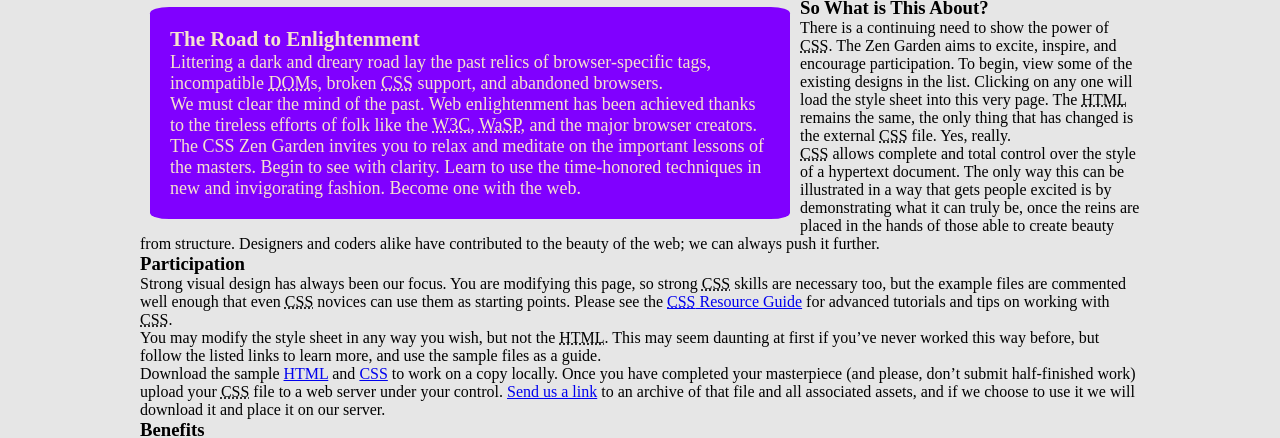
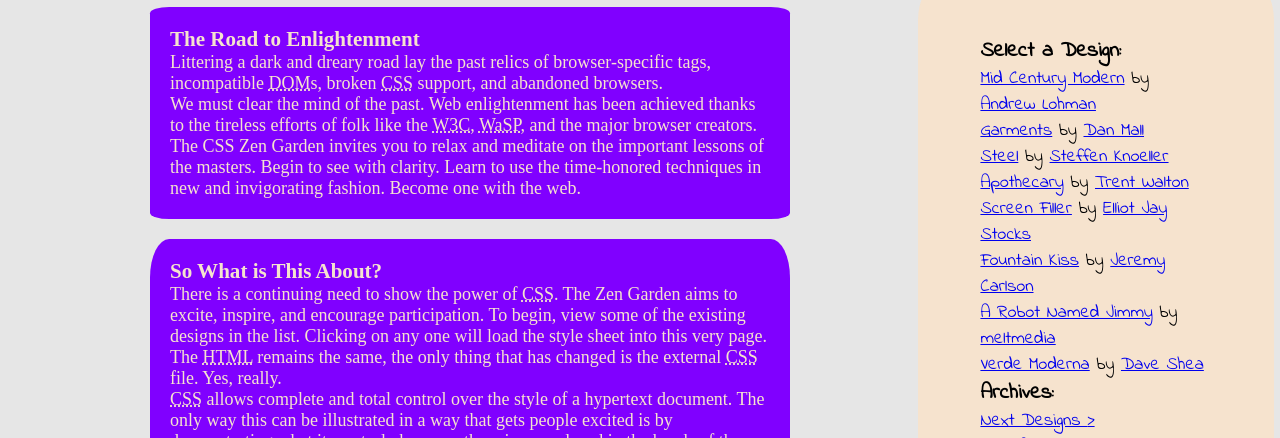
Before and after one commit to dunkel-cat/garden.css, a plain HTML site: page index.html in a window 1280 px wide. Shown: the part 340-778 px from the top of the page. Drawn offline with Linux system fonts and the light colour scheme.

Commit message:
updating css

```diff
--- a/css/estilos.css
+++ b/css/estilos.css
@@ -45,6 +45,7 @@ header nav a:hover{
 	font-size: 18px;
 	width: 70%;
 }
+
 .preamble{
 	font-size: 18px;
 	padding:20px;
@@ -58,3 +59,41 @@ header nav a:hover{
   	margin-left: 1%;
   	margin-right: 1%;
 }
+.main{
+	font-size: 18px;
+	padding:20px;
+	background-color:#8000FF;
+	width: 60%;
+	color: #F6E3CE;
+	border-radius: 3%;
+	float: left;
+	margin-top: 1%;
+  	margin-bottom: 1%;
+  	margin-left: 1%;
+  	margin-right: 1%;
+}
+aside{
+	font-size: 18px;
+	padding:50px;
+	background-color:#F6E3CE;
+	width: 20%;
+	height: 100%
+	color: #F6E3CE;
+	font-family: 'Indie Flower', cursive;
+	margin-top: 20px;
+	border-radius: 5%;
+	position: absolute;
+	right: 0;
+	top: 40%;
+	margin-top: 0.5%;
+  	margin-bottom: 0.5%;
+  	margin-left: 0.5%;
+  	margin-right: 0.5%;
+  }
+
+footer{
+
+	width: 100%;
+	background:#F5A9E1;
+	padding: 60px 0px;
+}
```
